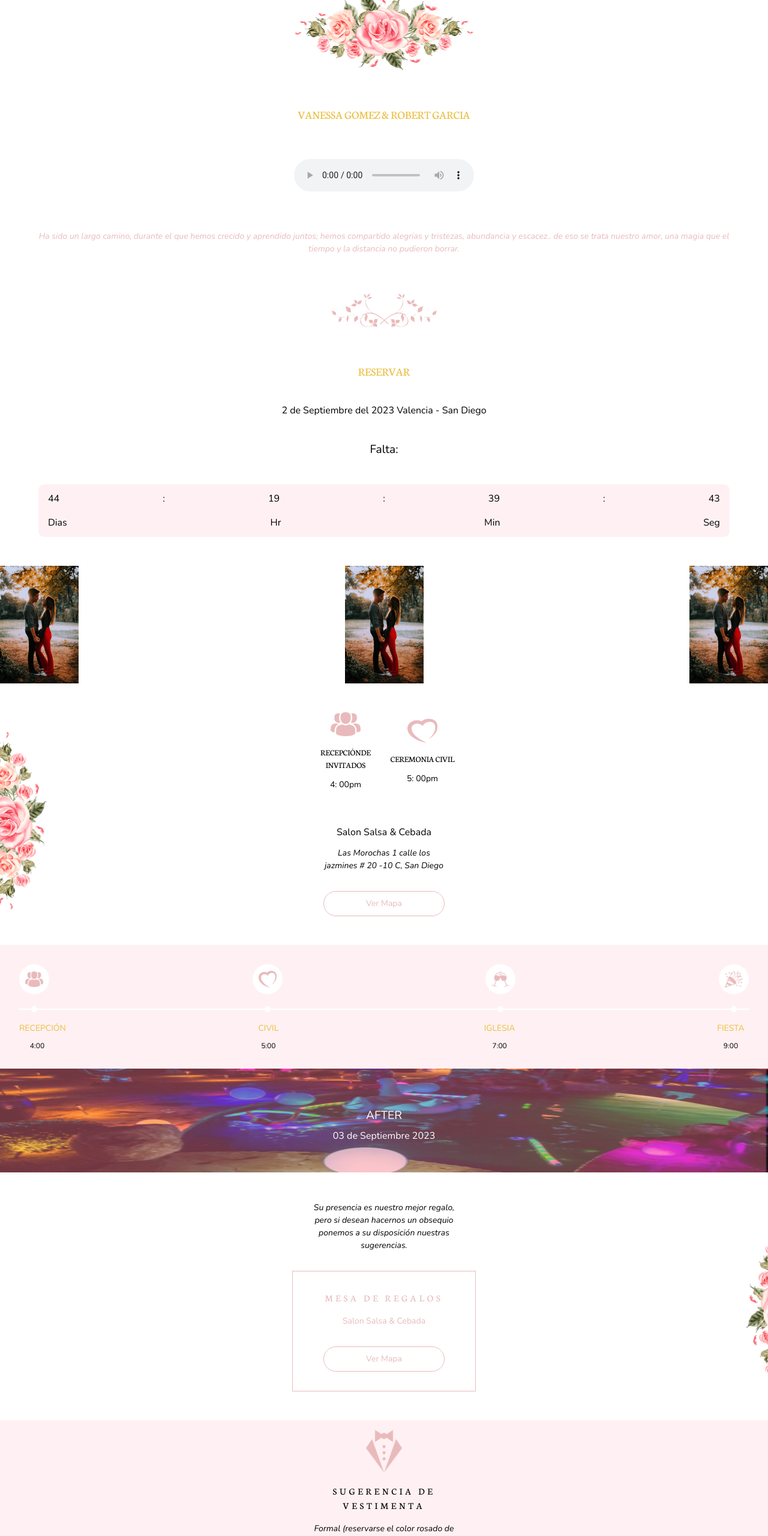
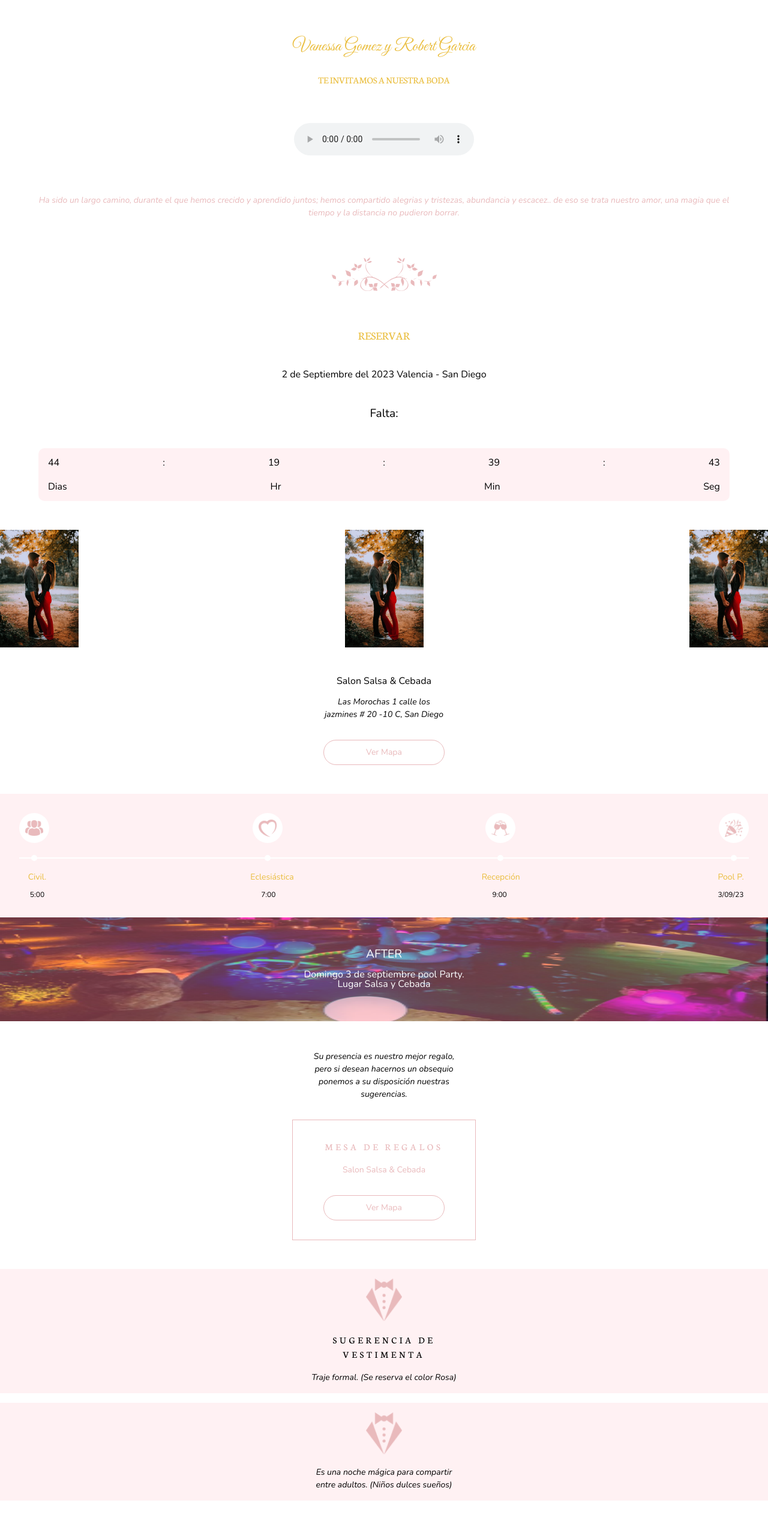
Before and after one commit to josesantanaweb/boda, a React (Vite) app: page / in a window 1280 px wide. Shown: the top 2560 px of the page at 60% size. Built offline with nearby package versions, Linux system fonts and the light colour scheme.

Commit message:
fix: change styles

```diff
--- a/index.html
+++ b/index.html
@@ -6,6 +6,7 @@
     <meta name="viewport" content="width=device-width, initial-scale=1.0" />
     <link rel="preconnect" href="https://fonts.googleapis.com">
     <link rel="preconnect" href="https://fonts.gstatic.com" crossorigin>
+    <link href="https://fonts.googleapis.com/css2?family=Great+Vibes&display=swap" rel="stylesheet">
     <link href="https://fonts.googleapis.com/css2?family=Neuton:ital,wght@0,400,700;1,400&family=Nunito:ital,wght@0,300;0,600;1,300&display=swap" rel="stylesheet">
     <title>Invitacion</title>
   </head>
--- a/src/pages/HomePage/index.tsx
+++ b/src/pages/HomePage/index.tsx
@@ -1,6 +1,5 @@
 import React, { useState, useEffect } from "react";
 import * as S from "./styles";
-import roses from "../../assets/images/roses.png"
 import floral from "../../assets/images/floral.png"
 import photo from "../../assets/images/photo.png"
 import users from "../../assets/images/users.png"
@@ -8,7 +7,6 @@ import love from "../../assets/images/love.png"
 import after from "../../assets/images/after.png"
 import traje from "../../assets/images/traje.png"
 import whatsapp from "../../assets/images/whatsapp.png";
-import roses2 from "../../assets/images/roses-2.png";
 import copas from "../../assets/images/copas.png";
 import fiesta from "../../assets/images/fiesta.png";
 import cancion from "../../assets/Caminar de Tu Mano.mp3";
@@ -49,8 +47,8 @@ const HomePage = () => {
 
   return (
     <S.Home>
-      <S.Roses src={roses} alt="roses" />
-      <S.Names>VANESSA GOMEZ & ROBERT GARCIA</S.Names>
+      <S.Names>Vanessa Gomez y Robert Garcia</S.Names>
+      <S.Invitation>Te Invitamos a nuestra Boda</S.Invitation>
       <S.Cancion controls>
         <source src={cancion} type="audio/mpeg" />
         Your browser does not support the audio element.
@@ -91,18 +89,6 @@ const HomePage = () => {
         <S.Photo src={photo} alt="photo" />
       </S.Photos>
       <S.Information>
-        <S.InformationRow>
-          <S.InformationItem>
-            <S.InformationLogo src={users} alt="users" />
-            <S.InformationTitle>RECEPCIÓNDE INVITADOS</S.InformationTitle>
-            <S.InformationHour>4: 00pm</S.InformationHour>
-          </S.InformationItem>
-          <S.InformationItem>
-            <S.InformationLogo src={love} alt="love" />
-            <S.InformationTitle>CEREMONIA CIVIL</S.InformationTitle>
-            <S.InformationHour>5: 00pm</S.InformationHour>
-          </S.InformationItem>
-        </S.InformationRow>
         <S.InformationSalon>Salon Salsa & Cebada</S.InformationSalon>
         <S.InformationSite>
           Las Morochas 1 calle los jazmines # 20 -10 C, San Diego
@@ -113,7 +99,6 @@ const HomePage = () => {
         >
           Ver Mapa
         </S.InformationButton>
-        <S.InformationRoses src={roses} alt="roses" />
       </S.Information>
       <S.Timeline>
         <S.TimelineIcons>
@@ -133,20 +118,20 @@ const HomePage = () => {
         <S.TimelineLine />
         <S.TimelineItems>
           <S.TimelineItem>
-            <S.TimelineTitle>RECEPCIÓN</S.TimelineTitle>
-            <S.TimelineHour>4:00</S.TimelineHour>
-          </S.TimelineItem>
-          <S.TimelineItem>
-            <S.TimelineTitle>CIVIL</S.TimelineTitle>
+            <S.TimelineTitle>Civil.</S.TimelineTitle>
             <S.TimelineHour>5:00</S.TimelineHour>
           </S.TimelineItem>
           <S.TimelineItem>
-            <S.TimelineTitle>IGLESIA</S.TimelineTitle>
+            <S.TimelineTitle>Eclesiástica</S.TimelineTitle>
             <S.TimelineHour>7:00</S.TimelineHour>
           </S.TimelineItem>
           <S.TimelineItem>
-            <S.TimelineTitle>FIESTA</S.TimelineTitle>
+            <S.TimelineTitle>Recepción</S.TimelineTitle>
             <S.TimelineHour>9:00</S.TimelineHour>
+          </S.TimelineItem>
+          <S.TimelineItem>
+            <S.TimelineTitle>Pool P.</S.TimelineTitle>
+            <S.TimelineHour>3/09/23</S.TimelineHour>
           </S.TimelineItem>
         </S.TimelineItems>
       </S.Timeline>
@@ -154,7 +139,9 @@ const HomePage = () => {
         <S.AfterImg src={after} alt="after" />
         <S.AfterInfo>
           <S.AfterTitle>AFTER</S.AfterTitle>
-          <S.AfterDate>03 de Septiembre 2023</S.AfterDate>
+          <S.AfterDate>
+            Domingo 3 de septiembre pool Party. Lugar Salsa y Cebada
+          </S.AfterDate>
         </S.AfterInfo>
       </S.After>
       <S.Gift>
@@ -172,14 +159,17 @@ const HomePage = () => {
             Ver Mapa
           </S.GiftButton>
         </S.GiftInfo>
-        <S.GiftRoses src={roses} alt="roses" />
       </S.Gift>
       <S.Outfit>
         <S.OutfitImg src={traje} alt="traje" />
         <S.OutfitTitle>SUGERENCIA DE VESTIMENTA</S.OutfitTitle>
+        <S.OutfitText>Traje formal. (Se reserva el color Rosa)</S.OutfitText>
+      </S.Outfit>
+      <S.Outfit>
+        <S.OutfitImg src={traje} alt="traje" />
         <S.OutfitText>
-          Formal (reservarse el color rosado de manera obligatoria ) Niños:
-          dulce sueños (obligatorio)
+          Es una noche mágica para compartir entre adultos. (Niños dulces
+          sueños)
         </S.OutfitText>
       </S.Outfit>
       <S.Form>
@@ -202,7 +192,6 @@ const HomePage = () => {
           <S.FormIconWS src={whatsapp} alt="whatsapp" />
           ENVIAR POR WHATSAPP
         </S.FormButton>
-        <S.FormRoses src={roses2} alt="roses2" />
       </S.Form>
     </S.Home>
   );
--- a/src/pages/HomePage/styles.ts
+++ b/src/pages/HomePage/styles.ts
@@ -12,14 +12,25 @@ export const Roses = styled.img`
 
 export const Names = styled.h3`
   margin: 0;
-  font-size: 1.2rem;
+  font-size: 1.8rem;
+  font-family: "Great Vibes", cursive;
+  color: #eabe3f;
+  text-align: center;
+  margin: 4rem 0 0;
+  font-weight: 400;
+`;
+
+export const Invitation = styled.h3`
+  margin: 0;
+  font-size: 1rem;
   font-family: "Neuton", serif;
-  color: #EABE3F;
+  color: #eabe3f;
   text-transform: uppercase;
   text-align: center;
-  margin: 4rem 0;
+  margin: 2rem 0 4rem;
   font-weight: 400;
 `;
+
 
 export const Cancion = styled.audio`
   display: flex;
@@ -301,8 +312,9 @@ export const AfterImg = styled.img`
 
 export const AfterInfo = styled.div`
   position: absolute;
-  top: 40%;
+  top: 30%;
   left: 50%;
+  width: 300px;
   z-index: 100;
   transform: translate(-50%);
 `;
@@ -404,6 +416,7 @@ export const Outfit = styled.div`
   background-color: rgba(252, 117, 133, 0.1);
   width: 100%;
   padding: 1rem 0;
+  margin-bottom: 1rem;
 `;
 
 export const OutfitImg = styled.img`
```
